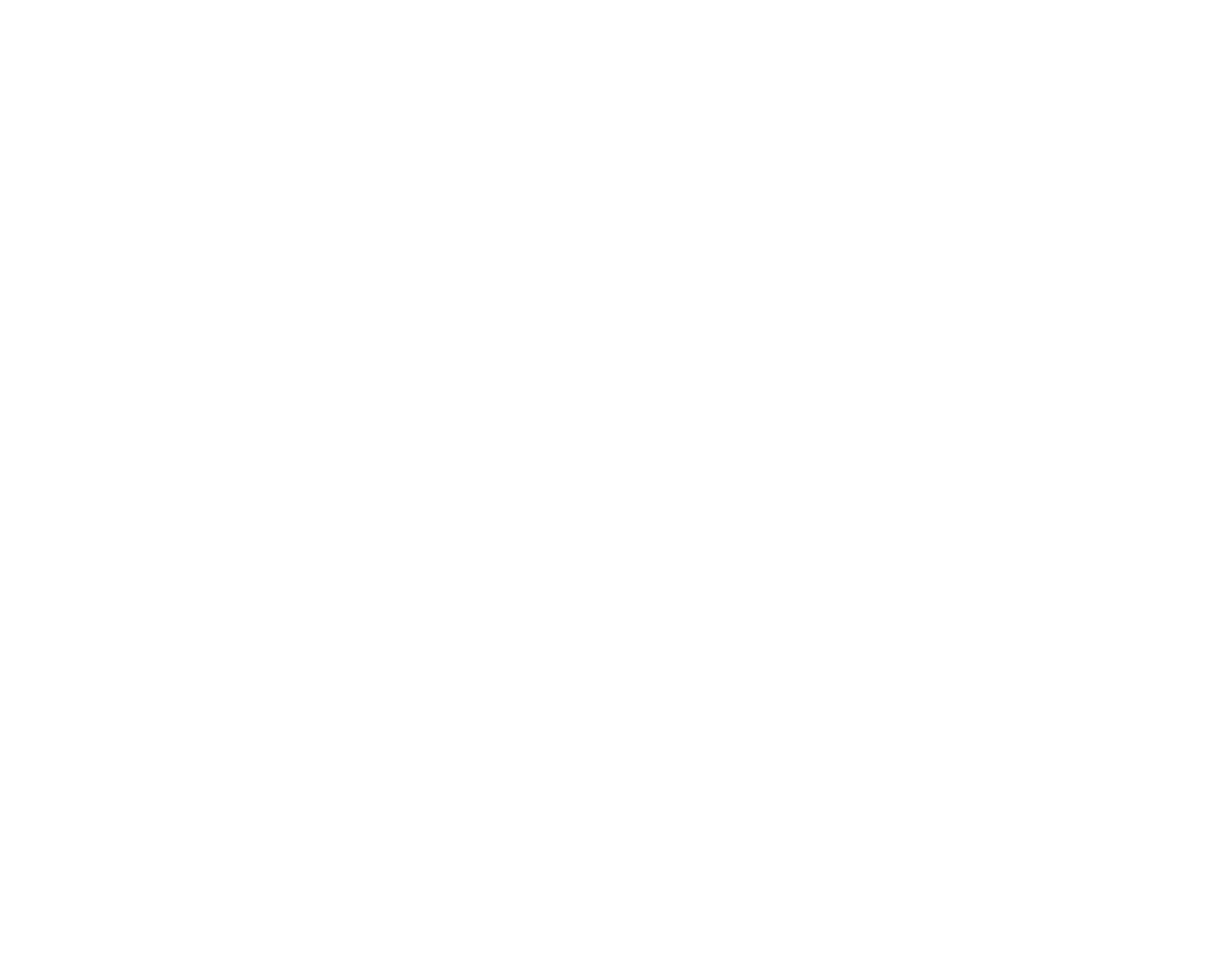
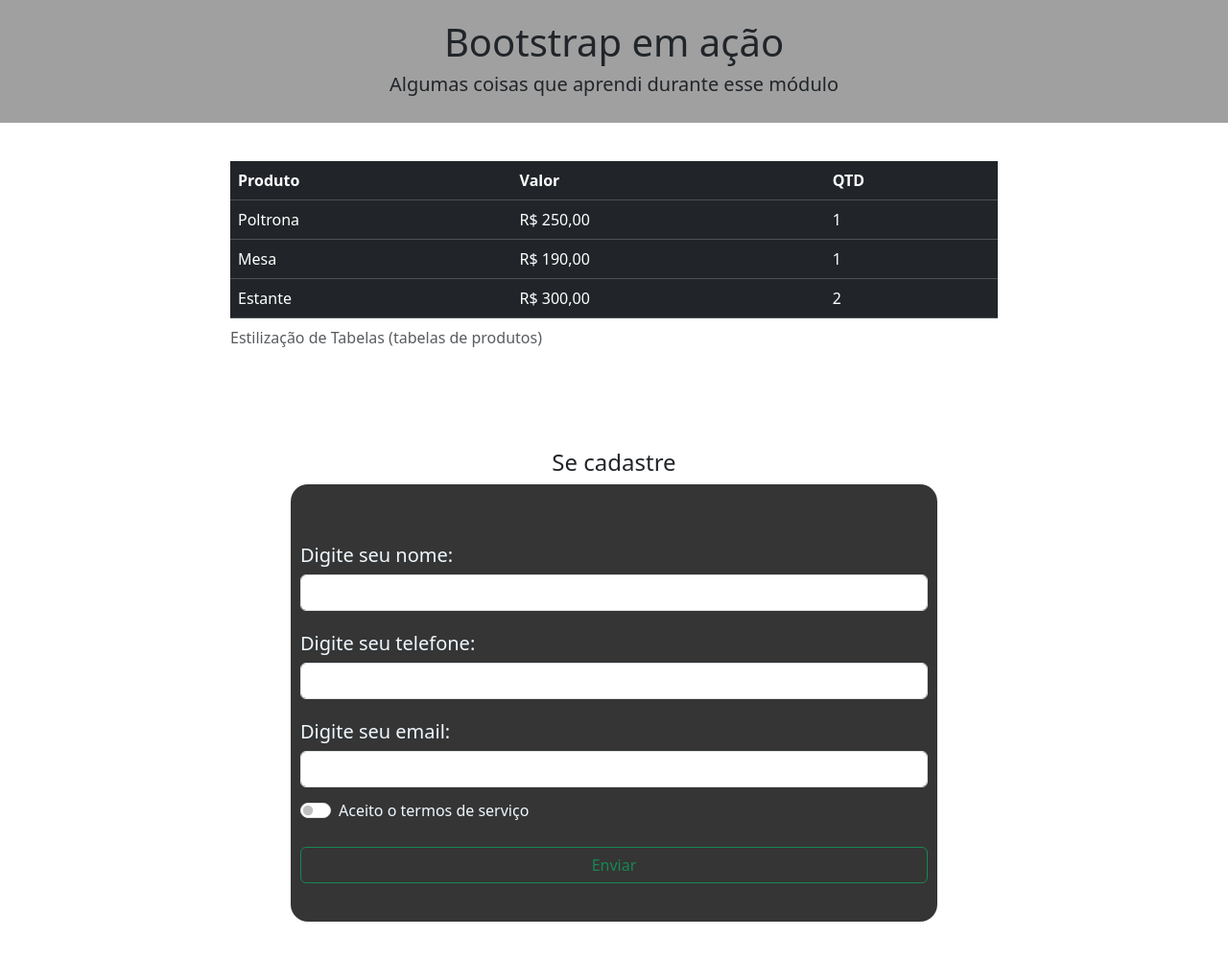
Before and after one commit to andreilbarbosa/pratica_bootstrap_1, a plain HTML site: page index.html in a window 1280 px wide. Shown: the whole page at 96% size. Before the commit the page ends 800 px from the top, so only its background shows below. Drawn offline with nearby package versions, Linux system fonts and the light colour scheme.

Commit message:
Estruturação feita e página estilizada. Adicionarei outros elementos depois.

```diff
--- a/index.html
+++ b/index.html
@@ -4,9 +4,97 @@
     <meta charset="UTF-8">
     <meta name="viewport" content="width=device-width, initial-scale=1.0">
     <title>Bootstrap em ação</title>
-
+    <link rel="stylesheet" href="	https://cdn.jsdelivr.net/npm/bootstrap@5.3.6/dist/css/bootstrap.min.css">
+    <link rel="stylesheet" href="main.css">
 </head>
 <body>
-
+    <div class="container header">
+        <div class="row">
+            <div class="container">
+                <div class="col-md-12 d-flex justify-content-center">
+                    <div class="title h1">
+                    Bootstrap em ação
+                    </div>
+                </div>
+                <div class="col-md-12 d-flex justify-content-center">
+                    <div class="subtitle h5">
+                        Algumas coisas que aprendi durante esse módulo
+                    </div>
+                </div>
+            </div>
+        </div>
+    </div>
+    <div class="container tabela">
+        <div class="row">
+            <div class="col-md-12">
+                <table class="table table-dark">
+                    <caption>Estilização de Tabelas (tabelas de produtos)</caption>
+                    <thead>
+                        <th>Produto</th>
+                        <th>Valor</th>
+                        <th>QTD</th>
+                    </thead>
+                    <tbody>
+                        <tr>
+                            <td>
+                                Poltrona
+                            </td>
+                            <td>
+                                R$ 250,00
+                            </td>
+                            <td>
+                                1
+                            </td>
+                        </tr>
+                        <tr>
+                            <td>
+                                Mesa
+                            </td>
+                            <td>
+                                R$ 190,00
+                            </td>
+                            <td>
+                                1
+                            </td>
+                        </tr>
+                        <tr>
+                            <td>
+                                Estante
+                            </td>
+                            <td>
+                                R$ 300,00
+                            </td>
+                            <td>
+                                2
+                            </td>
+                        </tr>
+                    </tbody>
+                </table>
+            </div>
+        </div>
+    </div>
+    <div class="container form">
+        <div class="row">
+            <div class="titulo-form d-flex justify-content-center">
+                <h4>Se cadastre</h4>
+            </div>
+            <div class="campo-form col-md-12 d-flex justify-content-center">
+                <form>
+                    <label class="form-label label h5" for="name">Digite seu nome:</label>
+                    <input class="form-control form-control-md" type="text" id="name" required>
+                    <label class="form-label label h5" for="telefone">Digite seu telefone:</label>
+                    <input class="form-control form-control-md" type="tel" id="telefone" required>
+                    <label class="form-label label h5" for="email">Digite seu email:</label>
+                    <input class="form-control form-control-md" type="email" id="email" required>
+                    <div class="form-check form-switch">
+                        <label class="form-check-label h6" for="check">Aceito o termos de serviço</label>
+                        <input class="form-check-input" type="checkbox" id="check">
+                    </div>
+                    <button class="btn btn-outline-success">Enviar</button>
+                </form>
+            </div>
+        </div>
+    </div>
+    <script src="https://cdn.jsdelivr.net/npm/bootstrap@5.3.6/dist/js/bootstrap.bundle.min.js"></script>
 </body>
 </html>
--- a/main.css
+++ b/main.css
@@ -0,0 +1,42 @@
+.header{
+    padding: 20px 0;
+    background-color:rgb(160, 160, 160);
+    max-width: 100%;
+}
+
+.form{
+    max-width: 650px;
+}
+
+.campo-form form{
+    width: 100%;
+}
+
+.campo-form{
+    background-color:rgb(53, 53, 53);
+    padding: 40px 10px;
+    border-radius: 18px;
+    color: aliceblue;
+}
+
+.campo-form button{
+    width: 100%;
+    margin-top: 18px;
+}
+
+.label{
+    margin-top: 22px;
+}
+
+.form-switch{
+    margin-top: 12px;
+}
+
+.form{
+    padding: 40px 0;
+}
+
+.tabela{
+    padding: 40px 0;
+    max-width: 800px;
+}
```
